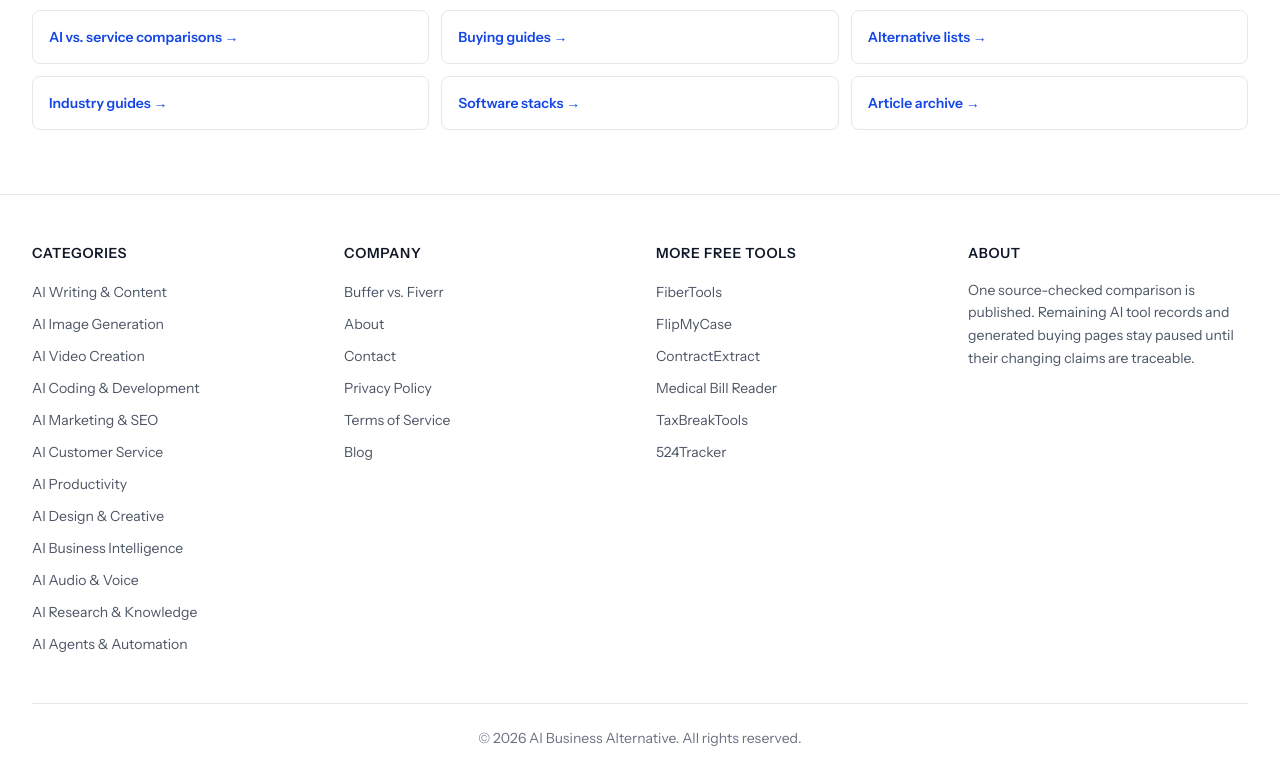
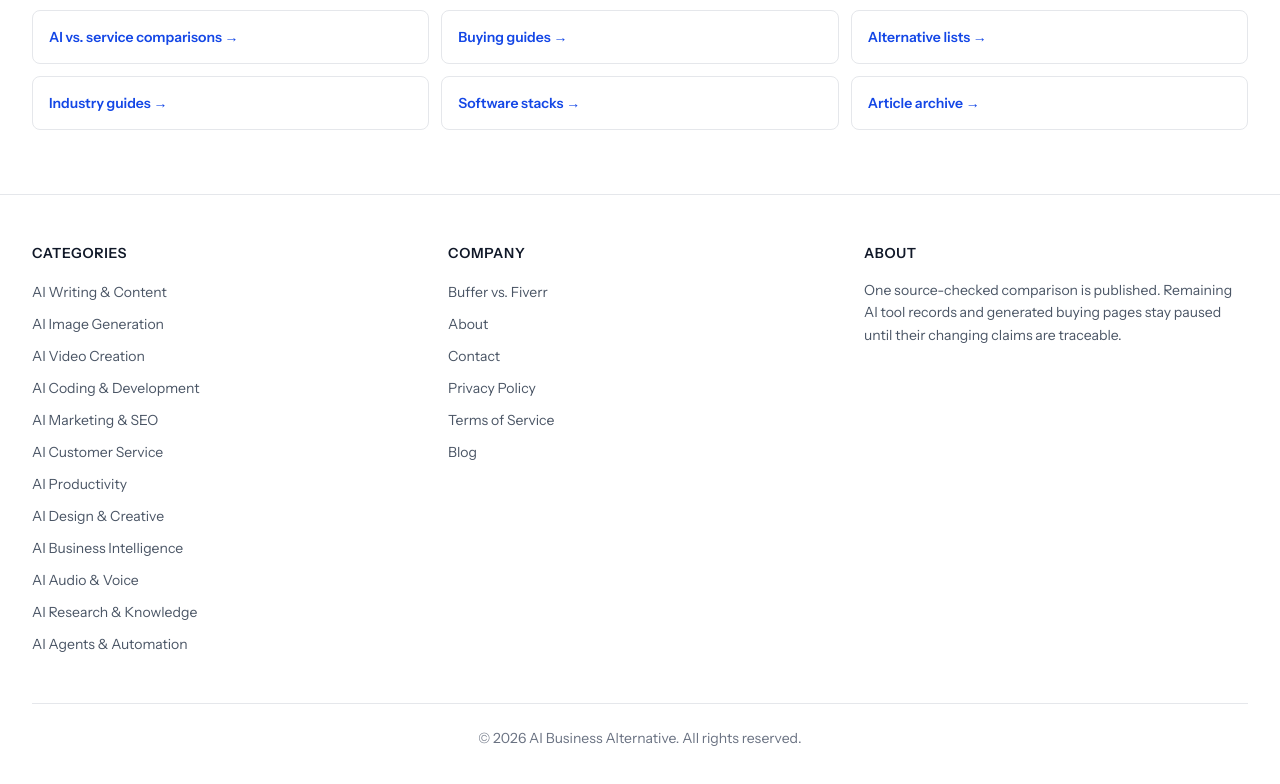
Before and after one commit to raiderj77/aibusinessalternative, a Next.js app: page / in a window 1280 px wide. Shown: the part 2154-2938 px from the top of the page. Built offline with nearby package versions, Linux system fonts and the light colour scheme.

Commit message:
Remove cross-site portfolio footer links (#13)
* Remove FiberTools cross-site backlink

* Replace obsolete cross-site backlink requirement with navigation checks

```diff
--- a/scripts/predeploy-check.js
+++ b/scripts/predeploy-check.js
@@ -124,24 +124,18 @@
 });
 
 // ---------------------------------------------------------------------------
-// 5. Cross-site sister links
+// 5. Site navigation
 // ---------------------------------------------------------------------------
-check("Cross-site links", () => {
+check("Footer navigation", () => {
   const footerPath = resolve(ROOT, "src/components/Footer.tsx");
   if (!existsSync(footerPath)) return fail("Footer.tsx not found");
   const footer = readFileSync(footerPath, "utf-8");
 
-  const sisterSites = [
-    "flipmycase.com",
-    "contractextract.com",
-    "medicalbillreader.com",
-    "524tracker.com",
-  ];
-  for (const site of sisterSites) {
-    if (footer.includes(site)) {
-      pass(`Link to ${site}`);
+  for (const route of ["/about", "/contact", "/privacy", "/terms"]) {
+    if (footer.includes(`href: '${route}'`)) {
+      pass(`Navigation to ${route}`);
     } else {
-      fail(`Missing cross-site link to ${site} in Footer`);
+      fail(`Missing footer navigation to ${route}`);
     }
   }
 });
--- a/src/components/Footer.tsx
+++ b/src/components/Footer.tsx
@@ -24,20 +24,11 @@
   { href: '/blog', label: 'Blog' },
 ] as const;
 
-const sisterSites = [
-  { href: 'https://fibertools.app', label: 'FiberTools' },
-  { href: 'https://flipmycase.com', label: 'FlipMyCase' },
-  { href: 'https://contractextract.com', label: 'ContractExtract' },
-  { href: 'https://medicalbillreader.com', label: 'Medical Bill Reader' },
-  { href: 'https://taxbreaktools.com', label: 'TaxBreakTools' },
-  { href: 'https://524tracker.com', label: '524Tracker' },
-] as const;
-
 export default function Footer() {
   return (
     <footer className="mt-auto border-t border-gray-200 bg-white" role="contentinfo">
       <div className="mx-auto max-w-7xl px-4 py-12 sm:px-6 lg:px-8">
-        <div className="grid grid-cols-1 gap-8 sm:grid-cols-2 lg:grid-cols-4">
+        <div className="grid grid-cols-1 gap-8 sm:grid-cols-2 lg:grid-cols-3">
           {/* Categories */}
           <div>
             <h3 className="text-sm font-semibold uppercase tracking-wider text-gray-900">
@@ -76,27 +67,6 @@
             </ul>
           </div>
 
-          {/* More Free Tools */}
-          <div>
-            <h3 className="text-sm font-semibold uppercase tracking-wider text-gray-900">
-              More Free Tools
-            </h3>
-            <ul className="mt-4 space-y-2" role="list">
-              {sisterSites.map(({ href, label }) => (
-                <li key={href}>
-                  <a
-                    href={href}
-                    target="_blank"
-                    rel="noopener noreferrer"
-                    className="text-sm text-gray-600 transition-colors hover:text-indigo-600"
-                  >
-                    {label}
-                  </a>
-                </li>
-              ))}
-            </ul>
-          </div>
-
           {/* About */}
           <div>
             <h3 className="text-sm font-semibold uppercase tracking-wider text-gray-900">
```
Also changed, not shown: 1 other file (tests, documents, lock files or other folders).
